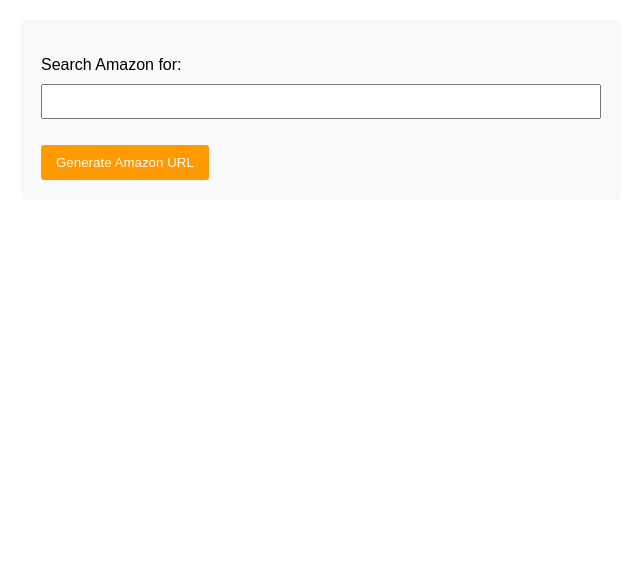
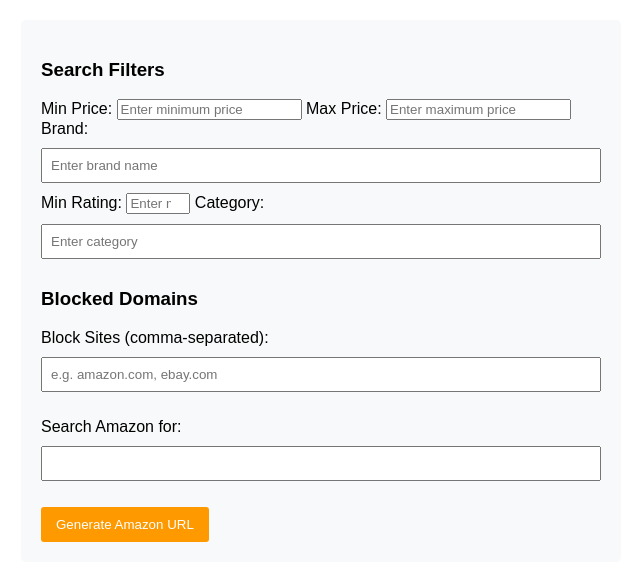
Before and after one commit to Wamba-OS/CS_3300_Project, a Django app: page /search/ in a window 1280 px wide. Shown: the top 581 px of the page, without its empty margins (319-959 px from the left). Run offline with Django 5.2, Linux system fonts and the light colour scheme.

Commit message:
Update get_search.html

```diff
--- a/amazon/templates/search_app/get_search.html
+++ b/amazon/templates/search_app/get_search.html
@@ -35,6 +35,26 @@
 <body>
     <form method="post" action="{% url 'results' %}">
         {% csrf_token %}
+        <h3>Search Filters</h3>
+        <label for="id_min_price">Min Price:</label>
+        <input type="number" name="min_price" id="id_min_price" step="0.01" placeholder="Enter minimum price">
+
+        <label for="id_max_price">Max Price:</label>
+        <input type="number" name="max_price" id="id_max_price" step="0.01" placeholder="Enter maximum price">
+
+        <label for="id_brand">Brand:</label>
+        <input type="text" name="brand" id="id_brand" placeholder="Enter brand name">
+
+        <label for="id_min_rating">Min Rating:</label>
+        <input type="number" name="min_rating" id="id_min_rating" step="0.1" min="0" max="5" placeholder="Enter minimum rating (0-5)">
+
+        <label for="id_category">Category:</label>
+        <input type="text" name="category" id="id_category" placeholder="Enter category">
+
+        <h3>Blocked Domains</h3>
+        <label for="id_blocked_domains">Block Sites (comma-separated):</label>
+        <input type="text" name="blocked_domains" id="id_blocked_domains" placeholder="e.g. amazon.com, ebay.com">
+
         {{ form.as_p }}
         <button type="submit">Generate Amazon URL</button>
     </form>
```
